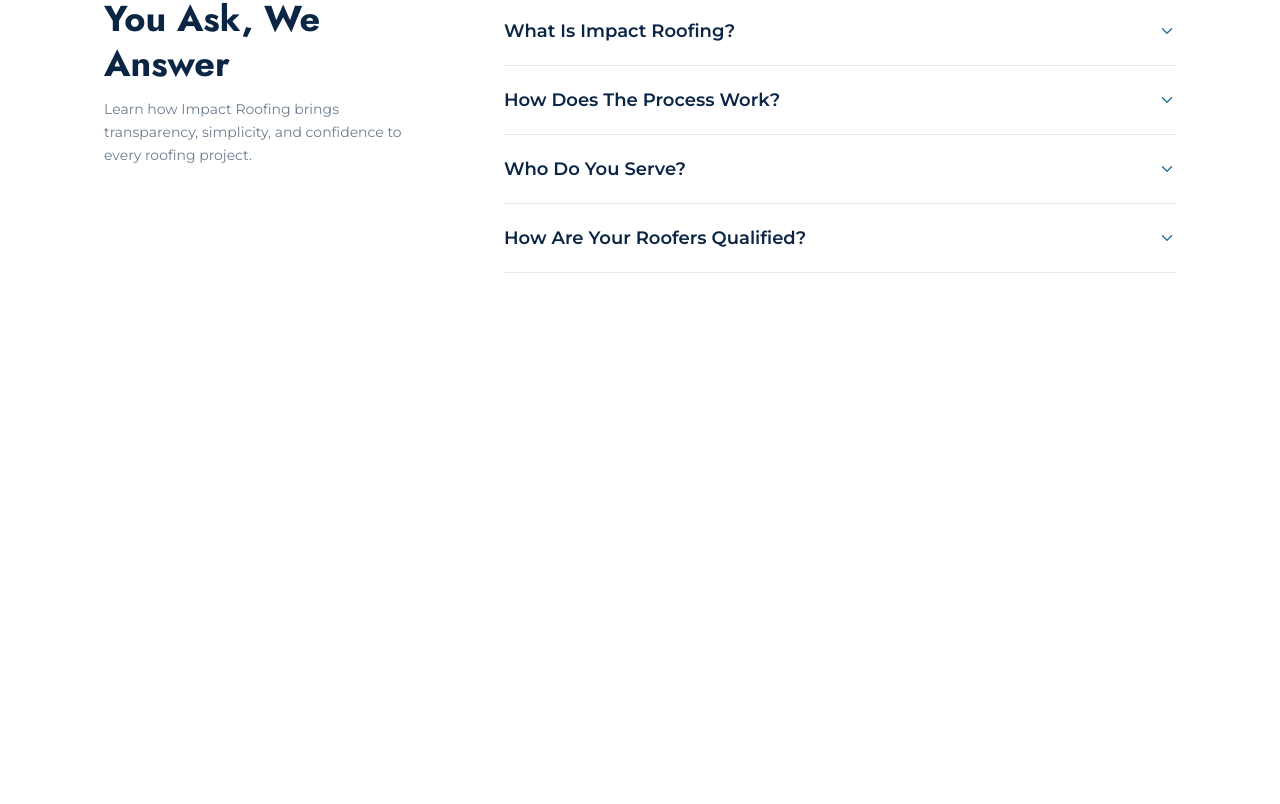
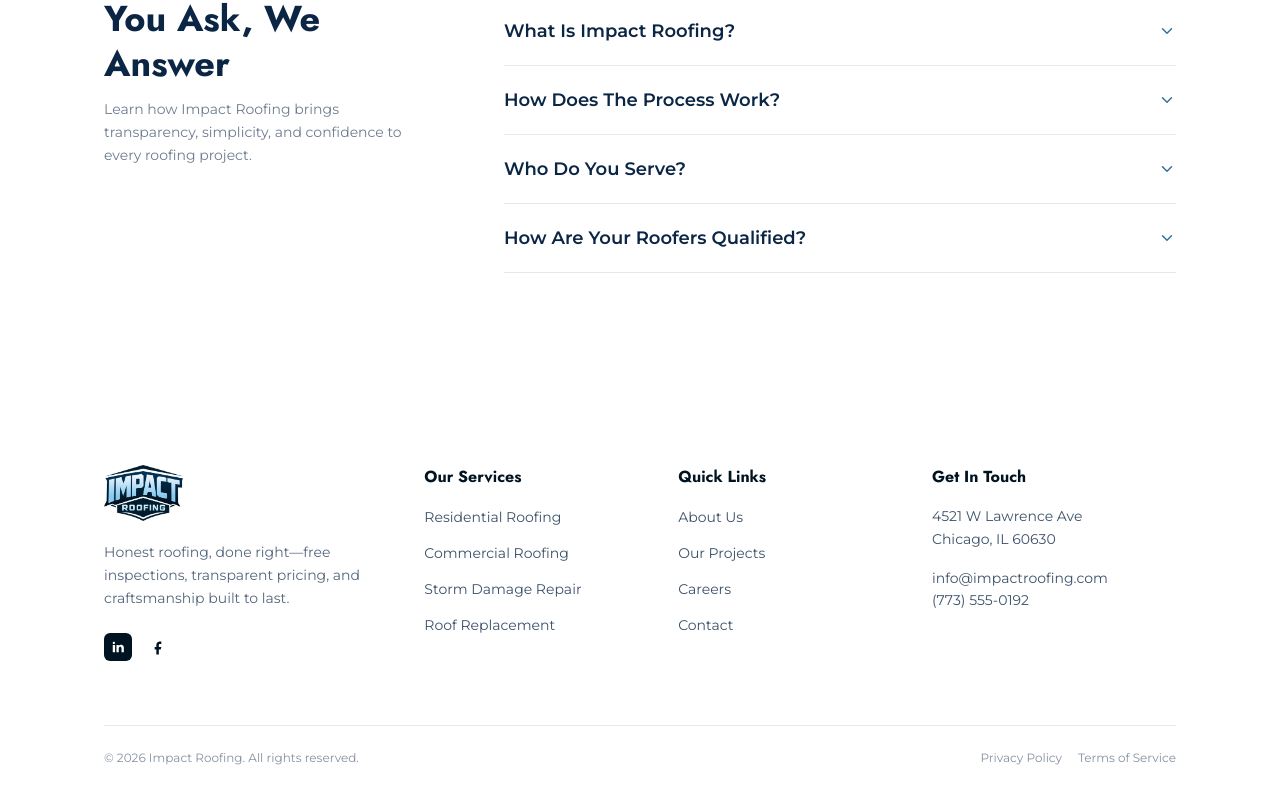
Before and after one commit to Impact-Roofing/Impact-roofing-frontend, a Next.js app: page / in a window 1280 px wide. Shown: the part 4977-5781 px from the top of the page. Before the commit the page ends 5362 px from the top, so only its background shows below. Built offline with nearby package versions, Linux system fonts and the light colour scheme.

Commit message:
add: footer

```diff
--- a/src/app/layout.tsx
+++ b/src/app/layout.tsx
@@ -1,6 +1,7 @@
 import { Jost, Montserrat } from "next/font/google";
 import Header from "@/shared/components/layout/Header";
 import "./globals.css";
+import Footer from "@/shared/components/layout/Footer";
 
 const jost = Jost({
     subsets: ["latin"],
@@ -26,6 +27,7 @@
         <body className="font-sans">
         <Header />
         {children}
+        <Footer/>
         </body>
         </html>
     );
--- /dev/null
+++ b/src/shared/components/layout/Footer.tsx
@@ -0,0 +1,152 @@
+import Image from "next/image";
+import Link from "next/link";
+
+const SERVICE_LINKS = [
+    { label: "Residential Roofing", href: "/services/residential" },
+    { label: "Commercial Roofing", href: "/services/commercial" },
+    { label: "Storm Damage Repair", href: "/services/storm-damage" },
+    { label: "Roof Replacement", href: "/services/replacement" },
+];
+
+const QUICK_LINKS = [
+    { label: "About Us", href: "/about" },
+    { label: "Our Projects", href: "/projects" },
+    { label: "Careers", href: "/careers" },
+    { label: "Contact", href: "/contact" },
+];
+
+export default function Footer() {
+    const year = new Date().getFullYear();
+
+    return (
+        <footer className="w-full bg-white py-16 lg:py-20">
+            <div className="mx-auto max-w-6xl px-6 lg:px-10">
+                <div className="grid grid-cols-1 gap-12 lg:grid-cols-[1.3fr_1fr_1fr_1.1fr] lg:gap-8">
+                    {/* Logo + tagline + social */}
+                    <div>
+                        <div className="relative h-14 w-40">
+                            <Image
+                                src="/assets/shared/logo/logo-dark.png"
+                                alt="Impact Roofing"
+                                fill
+                                className="object-contain object-left"
+                            />
+                        </div>
+
+                        <p className="mt-5 max-w-xs text-sm leading-relaxed text-[#0B2545]/70">
+                            Honest roofing, done right—free inspections, transparent
+                            pricing, and craftsmanship built to last.
+                        </p>
+
+                        <div className="mt-6 flex items-center gap-4">
+                            <a
+                                href="https://linkedin.com"
+                                target="_blank"
+                                rel="noopener noreferrer"
+                                aria-label="LinkedIn"
+                                className="flex h-7 w-7 items-center justify-center rounded-md bg-[#001321] text-white transition-transform hover:scale-105"
+                            >
+                                <LinkedInIcon />
+                            </a>
+                            <a
+                                href="https://facebook.com"
+                                target="_blank"
+                                rel="noopener noreferrer"
+                                aria-label="Facebook"
+                                className="text-[#001321] transition-transform hover:scale-105"
+                            >
+                                <FacebookIcon />
+                            </a>
+                        </div>
+                    </div>
+
+                    {/* Our Services */}
+                    <FooterColumn title="Our Services" links={SERVICE_LINKS} />
+
+                    {/* Quick Links */}
+                    <FooterColumn title="Quick Links" links={QUICK_LINKS} />
+
+                    {/* Get In Touch */}
+                    <div>
+                        <h3 className="font-jost text-base font-bold text-[#001321]">
+                            Get In Touch
+                        </h3>
+                        <p className="mt-4 text-sm leading-relaxed text-[#0B2545]/80">
+                            4521 W Lawrence Ave
+                            <br />
+                            Chicago, IL 60630
+                        </p>
+                        <p className="mt-4 text-sm leading-relaxed text-[#0B2545]/80">
+                            <a
+                                href="mailto:info@impactroofing.com"
+                                className="hover:text-[#001321]"
+                            >
+                                info@impactroofing.com
+                            </a>
+                            <br />
+                            <a href="tel:+17735550192" className="hover:text-[#001321]">
+                                (773) 555-0192
+                            </a>
+                        </p>
+                    </div>
+                </div>
+
+                <div className="mt-16 flex flex-col gap-2 border-t border-[#0B2545]/10 pt-6 text-xs text-[#0B2545]/50 sm:flex-row sm:items-center sm:justify-between">
+                    <p>© {year} Impact Roofing. All rights reserved.</p>
+                    <div className="flex gap-4">
+                        <Link href="/privacy-policy" className="hover:text-[#001321]">
+                            Privacy Policy
+                        </Link>
+                        <Link href="/terms-of-service" className="hover:text-[#001321]">
+                            Terms of Service
+                        </Link>
+                    </div>
+                </div>
+            </div>
+        </footer>
+    );
+}
+
+function FooterColumn({
+                          title,
+                          links,
+                      }: {
+    title: string;
+    links: { label: string; href: string }[];
+}) {
+    return (
+        <div>
+            <h3 className="font-jost text-base font-bold text-[#001321]">
+                {title}
+            </h3>
+            <ul className="mt-4 flex flex-col gap-3">
+                {links.map((link) => (
+                    <li key={link.href}>
+                        <Link
+                            href={link.href}
+                            className="text-sm text-[#0B2545]/80 transition-colors hover:text-[#001321]"
+                        >
+                            {link.label}
+                        </Link>
+                    </li>
+                ))}
+            </ul>
+        </div>
+    );
+}
+
+function LinkedInIcon() {
+    return (
+        <svg width="14" height="14" viewBox="0 0 24 24" fill="currentColor">
+            <path d="M6.94 5a2 2 0 1 1-4-.02 2 2 0 0 1 4 .02ZM7 8.48H3V21h4V8.48Zm6.32 0H9.34V21h3.94v-6.57c0-3.66 4.77-3.96 4.77 0V21H22v-7.93c0-6.17-7.06-5.94-8.68-2.91V8.48Z" />
+        </svg>
+    );
+}
+
+function FacebookIcon() {
+    return (
+        <svg width="20" height="20" viewBox="0 0 24 24" fill="currentColor">
+            <path d="M14 8.5h2V5.5h-2c-2.2 0-4 1.8-4 4V12H8v3h2v6h3v-6h2.2l.8-3H13v-2.2c0-.7.3-1.3 1-1.3Z" />
+        </svg>
+    );
+}
```
Also changed, not shown: public/assets/shared/logo/logo-dark.png (added).
